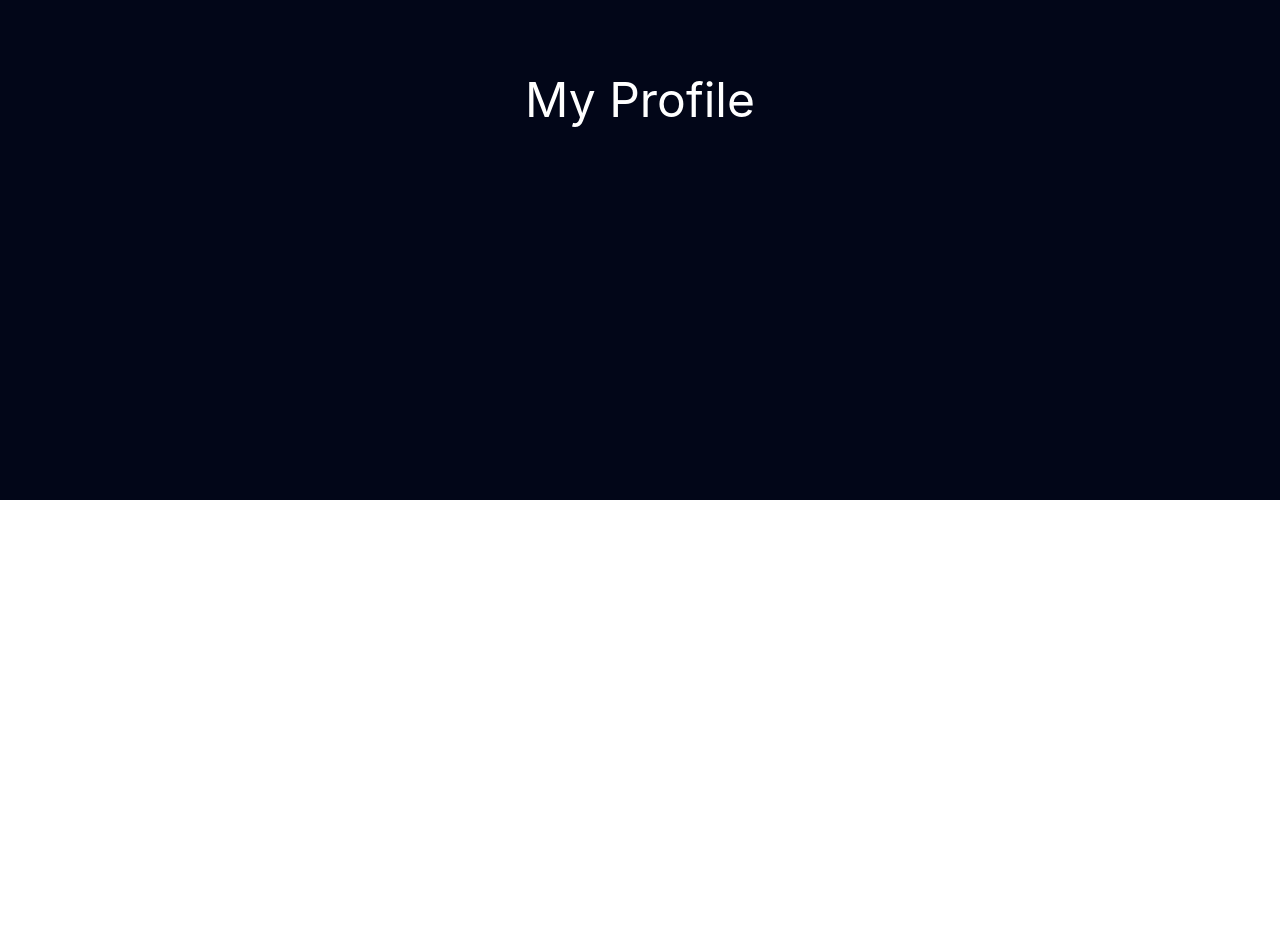
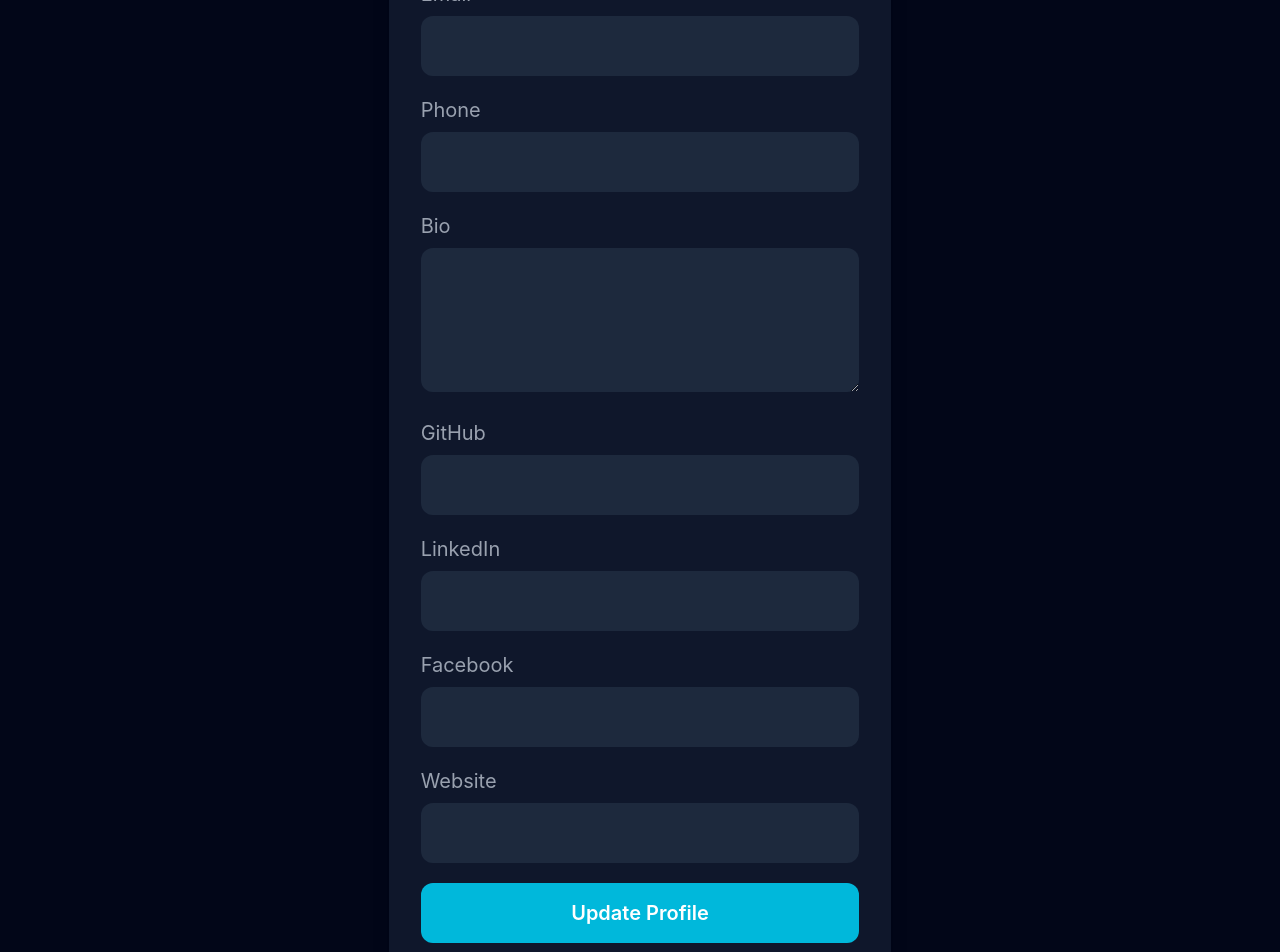
Before and after one commit to rafiulhasan1/Dev-Duo, a React (Vite) app: page /profile in a window 1280 px wide. Shown: the part 300-1252 px from the top of the page. Before the commit the page ends 800 px from the top, so only its background shows below. Built offline with nearby package versions, Linux system fonts and the light colour scheme; no server answers; the database is empty; sample sign-in values are in the browser's storage.

Commit message:
added my profile

```diff
--- a/src/App.jsx
+++ b/src/App.jsx
@@ -8,6 +8,7 @@ import Register from "./Pages/Register";
 import MemberDetails from "./Pages/MemberDetails";
 
 import PrivateRoute from "./Routes/PrivateRoute";
+import MyProfile from "./Pages/MyProfile";
 
 function App() {
   return (
@@ -55,7 +56,7 @@ function App() {
           element={
             <PrivateRoute>
               <div className="min-h-screen bg-slate-950 text-white flex justify-center items-center text-5xl">
-                My Profile
+                <MyProfile/>
               </div>
             </PrivateRoute>
           }
--- /dev/null
+++ b/src/Pages/MyProfile.jsx
@@ -0,0 +1,210 @@
+import { useContext, useEffect, useState } from "react";
+import { AuthContext } from "../Provider/AuthProvider";
+import { db } from "../firebase/firebase.config";
+import { doc, getDoc, updateDoc } from "firebase/firestore";
+
+const MyProfile = () => {
+  const { user } = useContext(AuthContext);
+
+  const [profile, setProfile] = useState({
+    name: "",
+    email: "",
+    phone: "",
+    bio: "",
+    github: "",
+    linkedin: "",
+    facebook: "",
+    website: "",
+  });
+
+  const [loading, setLoading] = useState(true);
+  const [message, setMessage] = useState("");
+
+  useEffect(() => {
+    const loadProfile = async () => {
+      if (!user) return;
+
+      try {
+        const docRef = doc(db, "users", user.uid);
+        const snap = await getDoc(docRef);
+
+        if (snap.exists()) {
+          setProfile(snap.data());
+        }
+
+        setLoading(false);
+      } catch (error) {
+        console.log(error);
+        setLoading(false);
+      }
+    };
+
+    loadProfile();
+  }, [user]);
+
+  const handleChange = (e) => {
+    setProfile({
+      ...profile,
+      [e.target.name]: e.target.value,
+    });
+  };
+
+  const handleUpdate = async (e) => {
+    e.preventDefault();
+
+    try {
+      const docRef = doc(db, "users", user.uid);
+
+      await updateDoc(docRef, {
+        name: profile.name,
+        phone: profile.phone,
+        bio: profile.bio,
+        github: profile.github,
+        linkedin: profile.linkedin,
+        facebook: profile.facebook,
+        website: profile.website,
+      });
+
+      setMessage("✅ Profile Updated Successfully");
+    } catch (error) {
+      console.log(error);
+      setMessage("❌ Update Failed");
+    }
+  };
+
+  if (loading) {
+    return (
+      <div className="min-h-screen bg-slate-950 flex justify-center items-center text-white text-2xl">
+        Loading...
+      </div>
+    );
+  }
+
+  return (
+    <div className="min-h-screen bg-slate-950 py-10 px-5 ">
+
+      <div className="max-w-3xl mx-auto bg-slate-900 rounded-3xl p-8 shadow-xl">
+
+        <h1 className="text-4xl font-bold text-white text-center mt-5 mb-8">
+          My Profile
+        </h1>
+
+        <form onSubmit={handleUpdate} className="text-xl space-y-5">
+
+          <div>
+            <label className="text-gray-400">Full Name</label>
+
+            <input
+              type="text"
+              name="name"
+              value={profile.name}
+              onChange={handleChange}
+              className="w-full mt-2 p-4 rounded-xl bg-slate-800 text-white"
+            />
+          </div>
+
+          <div>
+            <label className="text-gray-400">Email</label>
+
+            <input
+              type="email"
+              value={profile.email}
+              readOnly
+              className="w-full mt-2 p-4 rounded-xl bg-slate-800 text-gray-400"
+            />
+          </div>
+
+          <div>
+            <label className="text-gray-400">Phone</label>
+
+            <input
+              type="text"
+              name="phone"
+              value={profile.phone}
+              onChange={handleChange}
+              className="w-full mt-2 p-4 rounded-xl bg-slate-800 text-white"
+            />
+          </div>
+
+          <div>
+            <label className="text-gray-400">Bio</label>
+
+            <textarea
+              rows="4"
+              name="bio"
+              value={profile.bio}
+              onChange={handleChange}
+              className="w-full mt-2 p-4 rounded-xl bg-slate-800 text-white"
+            />
+          </div>
+
+          <div>
+            <label className="text-gray-400">GitHub</label>
+
+            <input
+              type="text"
+              name="github"
+              value={profile.github}
+              onChange={handleChange}
+              className="w-full mt-2 p-4 rounded-xl bg-slate-800 text-white"
+            />
+          </div>
+
+          <div>
+            <label className="text-gray-400">LinkedIn</label>
+
+            <input
+              type="text"
+              name="linkedin"
+              value={profile.linkedin}
+              onChange={handleChange}
+              className="w-full mt-2 p-4 rounded-xl bg-slate-800 text-white"
+            />
+          </div>
+
+          <div>
+            <label className="text-gray-400">Facebook</label>
+
+            <input
+              type="text"
+              name="facebook"
+              value={profile.facebook}
+              onChange={handleChange}
+              className="w-full mt-2 p-4 rounded-xl bg-slate-800 text-white"
+            />
+          </div>
+
+          <div>
+            <label className="text-gray-400">Website</label>
+
+            <input
+              type="text"
+              name="website"
+              value={profile.website}
+              onChange={handleChange}
+              className="w-full mt-2 p-4 rounded-xl bg-slate-800 text-white"
+            />
+          </div>
+
+          {message && (
+            <p className="text-center text-green-400 font-semibold">
+              {message}
+            </p>
+          )}
+
+          <button
+            type="submit"
+            className="w-full bg-cyan-500 hover:bg-cyan-600 py-4 rounded-xl text-white font-semibold"
+          >
+            Update Profile
+          </button>
+
+        </form>
+
+      </div>
+
+    </div>
+  );
+};
+
+export default MyProfile;
```
